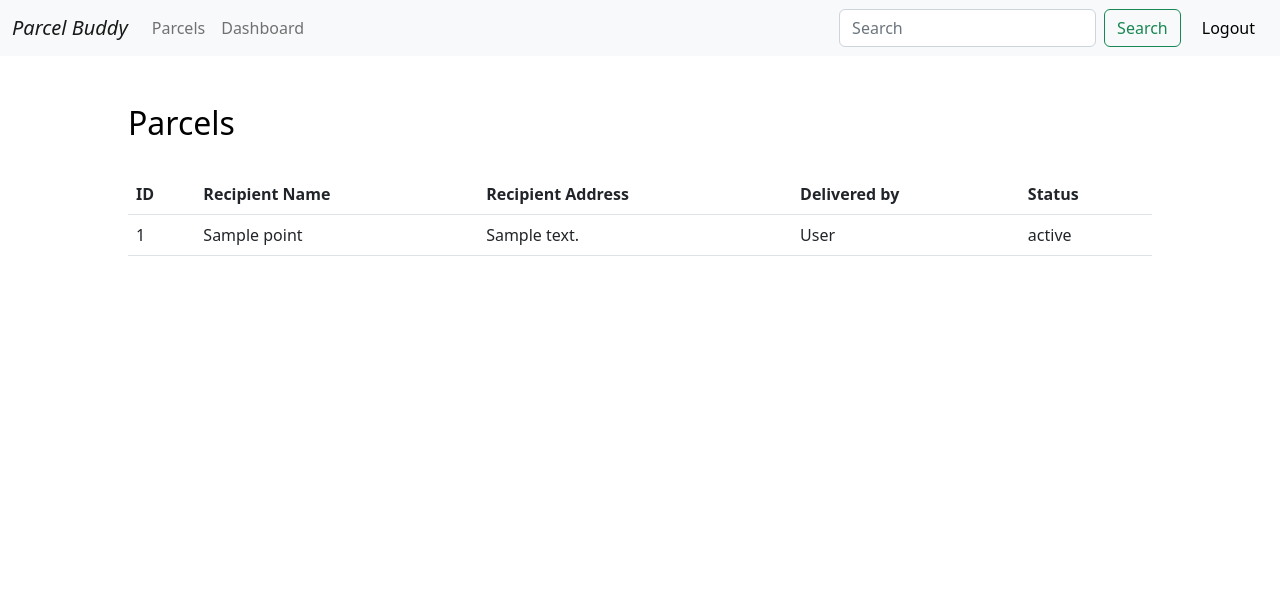
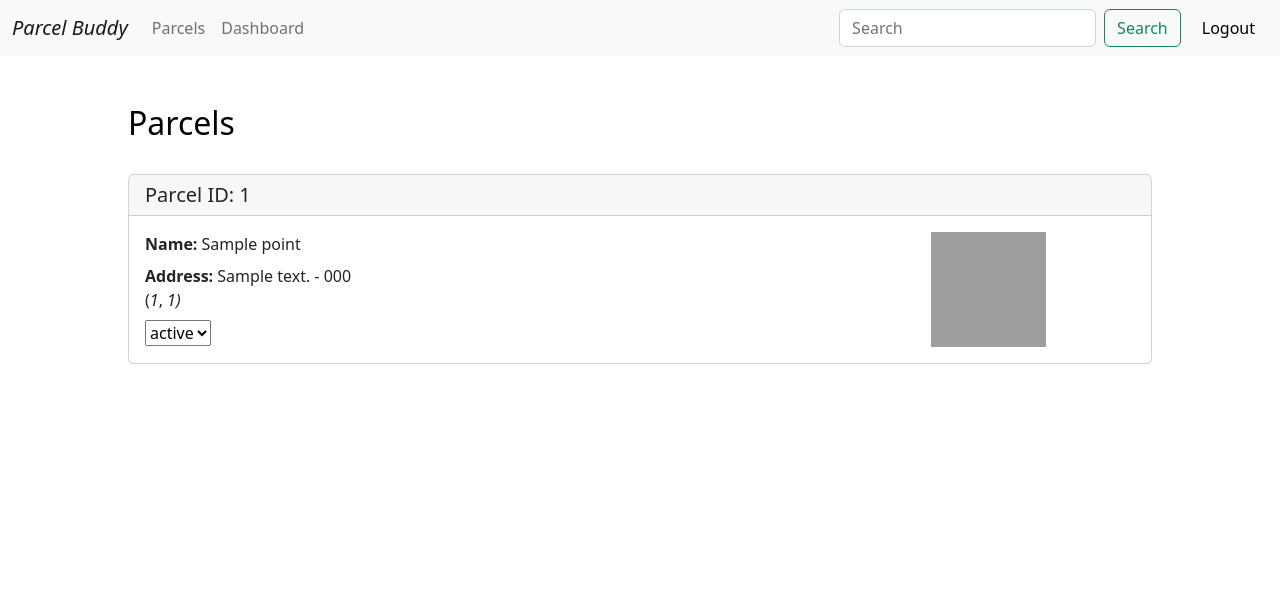
Before and after one commit to gfioreze/parcelbuddy, a PHP site: page /delivery in a window 1280 px wide. Shown: the top 604 px of the page. Run offline with PHP 8.4, Linux system fonts and the light colour scheme; the visitor is signed in with stand-in values (Sample User, id 1); tables that the repository leaves empty hold one stand-in row (values such as "Sample post"); a stand-in replaces the project's code that opens the database connection; some libraries are stand-ins or nearby versions; grey boxes are pictures that could not be loaded.

Commit message:
Added files for delivery-view branch

```diff
--- a/Models/DeliveryPointDataSet.php
+++ b/Models/DeliveryPointDataSet.php
@@ -55,7 +55,7 @@ class DeliveryPointDataSet
     // Fetches the columns id and the status from the table delivery_status
     public function getDeliveryStatus()
     {
-        $sqlQuery = 'SELECT id ,status_text FROM delivery_status'; // SQL query to retrieve a single delivery point
+        $sqlQuery = 'SELECT status_text FROM delivery_status'; // SQL query to retrieve a single delivery point
         $statement = $this->_dbHandle->prepare($sqlQuery); // Prepare a PDO statement
         $statement->execute(); // Execute the PDO statement
         return $statement->fetchAll(PDO::FETCH_ASSOC);
--- a/Views/delivery.phtml
+++ b/Views/delivery.phtml
@@ -1,28 +1,32 @@
 <?php require_once('Views/template/header.phtml'); ?>
 
-<table class="table table-hover">
-    <thead>
-    <tr>
-        <!-- Table Header -->
-        <th>ID</th>
-        <th>Recipient Name</th>
-        <th>Recipient Address</th>
-        <th>Delivered by</th>
-        <th>Status</th>
-    </tr>
-    </thead>
-    <tbody>
     <?php foreach ($view->deliveryPointDataSet as $deliveryPointData) : ?>
-        <!-- Table Rows -->
-        <tr>
-            <td><?= $deliveryPointData->getDeliveryID() ?></td>
-            <td><?= $deliveryPointData->getName() ?></td>
-            <td><?= $deliveryPointData->getAddress1() ?></td>
-            <td><?= $deliveryPointData->getDeliverer() ?></td>
-            <td><?= $deliveryPointData->getStatus() ?></td>
-        </tr>
+        <div class="card mb-5">
+            <div class="card-header">
+                <h5 class="mb-0"> Parcel ID: <?= $deliveryPointData->getDeliveryID() ?></h5>
+            </div>
+            <div class="row">
+                <div class="col-sm-6 col-md-6 col-lg-8">
+                    <div class="card-body">
+                        <p class="card-text mb-2"><strong>Name: </strong><?= $deliveryPointData->getName() ?></p>
+                        <p class="card-text mb-0"><strong>Address: </strong><?= $deliveryPointData->getAddress1() ?> - <?= $deliveryPointData->getPostcode() ?></p>
+                        <p class="mb-2">(<i><?= $deliveryPointData->getLat(); ?></i>, <i><?= $deliveryPointData->getLong(); ?>)</i></p>
+                        <select>
+                                <?php foreach ($view->deliveryPointStatus as $status) : ?>
+                            <option>
+                            <?= $status['status_text'] ?>
+                            <?php endforeach; ?>
+                            </option>
+                        </select>
+                    </div>
+                </div>
+                <div class=" col-sm-6 col-md-6 col-lg-4 d-flex align-items-center">
+                    <div class="card-body d-flex justify-content-center align-items-center">
+                        <img style="width: 115px; height: 115px;" src="https://boofcv.org/images/thumb/3/35/Example_rendered_qrcode.png/400px-Example_rendered_qrcode.png">
+                    </div>
+                </div>
+            </div>
+        </div>
     <?php endforeach; ?>
-    </tbody>
-</table>
 
 <?php require_once('Views/template/footer.phtml') ?>
--- a/delivery.php
+++ b/delivery.php
@@ -8,6 +8,7 @@ $view->pageTitle = 'Parcels';
 
 // Instance of DeliveryPointDataSet class
 $deliveryPointDataSet = new DeliveryPointDataSet();
+$view->deliveryPointStatus = $deliveryPointDataSet->getDeliveryStatus();
 
 // Display all or only searched values
 if (isset ($_GET['searchBtn'])) {
```
